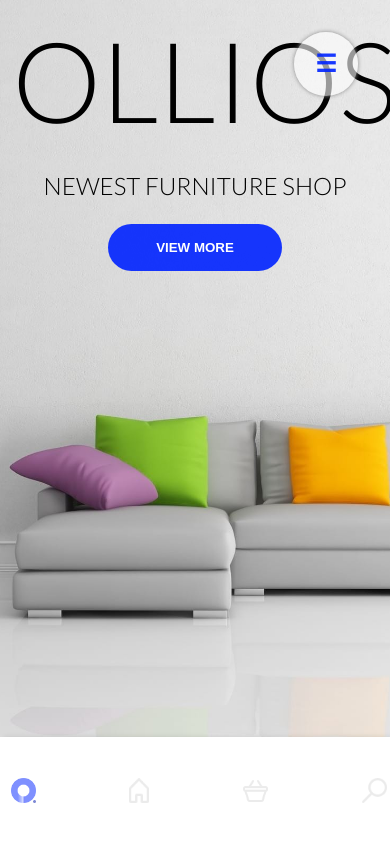
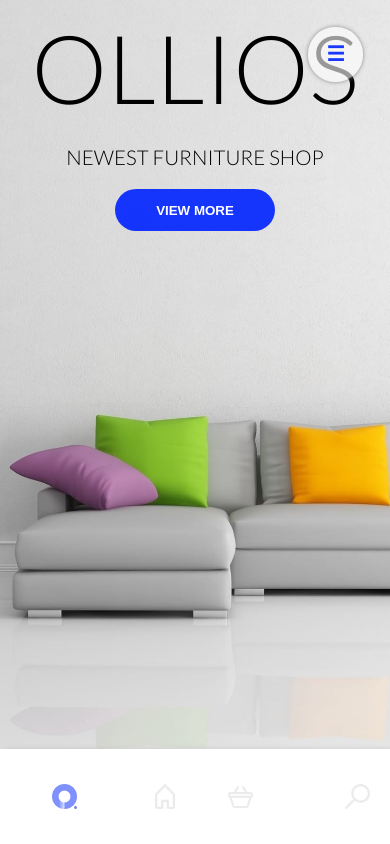
Before and after one commit to rafalpyska/ollios, a Vue app: page /#/ in a window 390 px wide. Built offline with nearby package versions, Linux system fonts and the light colour scheme.

Commit message:
Add media queries #2

```diff
--- a/src/App.vue
+++ b/src/App.vue
@@ -80,6 +80,9 @@
 
   html {
     box-sizing: border-box;
+    @media only screen and (max-width: 48em) {
+      font-size: 85%;
+    }
   }
 
   *, *:before, *:after {
@@ -131,6 +134,9 @@
     @media only screen and (max-width: 62em) {
       padding: 2rem 6rem 2rem 6rem;
     }
+    @media only screen and (max-width: 48em) {
+      padding: 2rem 3rem 2rem 3rem;
+    }
     &__input {
       font-family: 'Lato', sans-serif;
       font-size: 4rem;
@@ -144,6 +150,7 @@
       margin-bottom: 1rem;
       @media only screen and (max-width: 62em) {
         width: 100%;
+        padding: 0;
       }
       &:focus {
         outline: 2px solid rgba(0, 35, 255, 1);
@@ -170,7 +177,10 @@
     padding: 2rem 8rem 2rem 16rem;
     background-color: rgba(240, 240, 240, 1);
     @media only screen and (max-width: 62em) {
-      padding: 2rem 6rem 2rem 6rem;
+      padding: 2rem 6rem;
+    }
+    @media only screen and (max-width: 48em) {
+      padding: 2rem 3rem;
     }
 
   }
@@ -223,10 +233,16 @@
      align-items: center;
      padding: 2rem 0;
      text-transform: uppercase;
+    @media only screen and (max-width: 48em) {
+      flex-direction: column;
+    }
    }
   &__title {
      font-size: 2.5rem;
      font-weight: 300;
+    @media only screen and (max-width: 48em) {
+      margin: 0;
+    }
    }
   &__category {
      font-size: 1rem;
@@ -257,6 +273,9 @@
 
   .close-cart, .close-search {
     left: 11rem;
+    @media only screen and (max-width: 48em) {
+      left: 2rem;
+    }
   }
 
   .fade-enter-active, .fade-leave-active {
--- a/src/components/Navigation.vue
+++ b/src/components/Navigation.vue
@@ -112,6 +112,10 @@
       list-style-type: none;
       align-self: center;
       padding: 2.5rem 1.5rem;
+      @media only screen and (max-width: 62em) {
+        width: 100%;
+        padding: 2.5rem .5rem;
+      }
     }
 
 
--- a/src/components/Product.vue
+++ b/src/components/Product.vue
@@ -52,6 +52,11 @@
       padding: 2rem;
       background-color: rgba(255, 255, 255, 1);
       cursor: pointer;
+      &:last-child {
+        @media only screen and (max-width: 48em) {
+          margin-bottom: 8rem;
+        }
+      }
     }
     &__name {
       text-transform: uppercase;
--- a/src/components/ShoppingCart.vue
+++ b/src/components/ShoppingCart.vue
@@ -119,6 +119,9 @@
       align-items: center;
       flex-direction: column;
       width: 50%;
+      @media only screen and (max-width: 48em) {
+        width: 100%;
+      }
     }
     display: flex;
     width: 100%;
```
